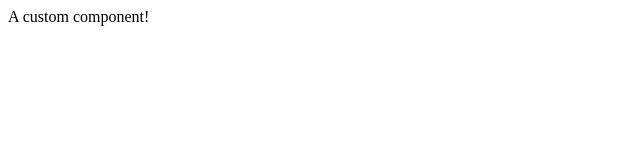
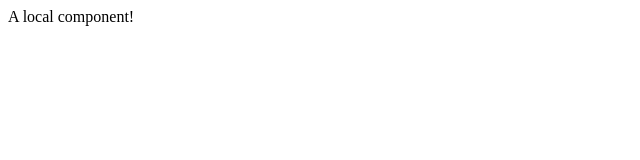
Before and after one commit to caiyanhu/Vue-Tutorial, a plain HTML site: page Components/Using Components/Local Registration.html in a window 1280 px wide. Shown: the full height of the page, 0-640 px from the left. Drawn offline with Linux system fonts and the light colour scheme.

Commit message:
modified:   Components/Using Components/Local Registration.html

```diff
--- a/Components/Using Components/Local Registration.html
+++ b/Components/Using Components/Local Registration.html
@@ -17,7 +17,7 @@
     <my-component></my-component>
     <script type="text/javascript">
       var Child = {
-        template: '<div>A custom component!</div>'
+        template: '<div>A local component!</div>'
       }
       new Vue(
       {
```
